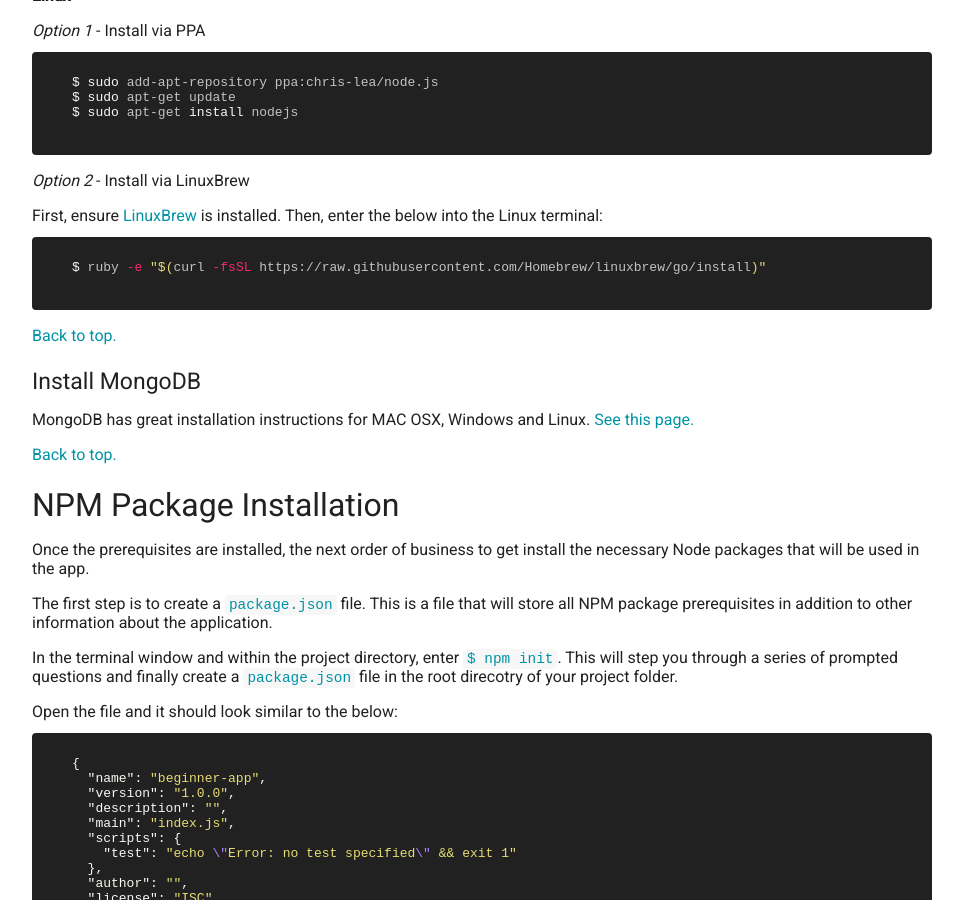
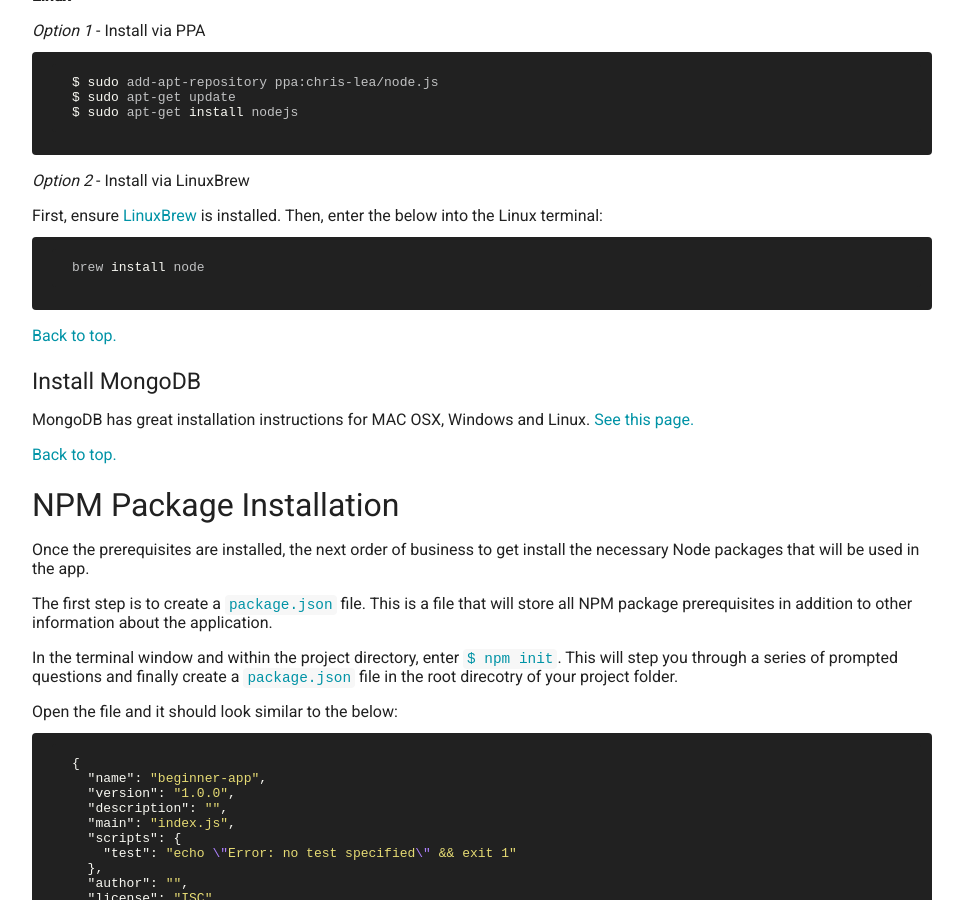
Before and after one commit to johnstonbl01/clementinejs, a Jekyll site: the page built from tutorial/tutorial.md, in a window 1280 px wide and 900 px high, scrolled down 1185 px. Shown: the whole window, without its empty margins (158-1121 px from the left). Built offline with Jekyll 4.4.1, drawn with Linux system fonts in a browser that asks for light colours; Markdown is read by kramdown in place of the engine named in the settings.

Commit message:
Updated LinuxBrew installation instructions.

````diff
--- a/tutorial/tutorial.md
+++ b/tutorial/tutorial.md
@@ -59,7 +59,7 @@
 First, ensure [LinuxBrew](http://brew.sh/linuxbrew/) is installed. Then, enter the below into the Linux terminal:
 
 ```bash
-$ ruby -e "$(curl -fsSL https://raw.githubusercontent.com/Homebrew/linuxbrew/go/install)"
+brew install node
 ```
 
 [Back to top.](#top)
````
